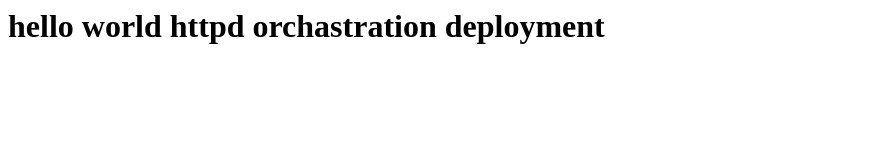
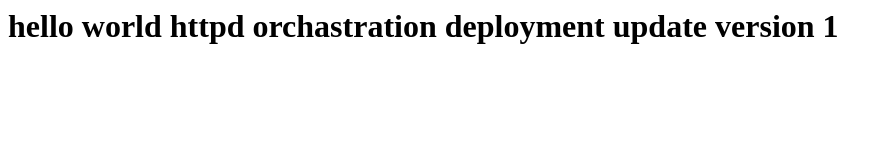
Before and after one commit to biskurtmarie87/app_httpd, a plain HTML site: page index.html in a window 1280 px wide. Shown: the whole page, without its empty margins (0-892 px from the left). Drawn offline with Linux system fonts and the light colour scheme.

Commit message:
update version 1
this is update version 1

```diff
--- a/index.html
+++ b/index.html
@@ -1,3 +1,3 @@
 <html>
-  <h1>hello world httpd orchastration deployment</h1>
+  <h1>hello world httpd orchastration deployment update version 1</h1>
 </html>
```
